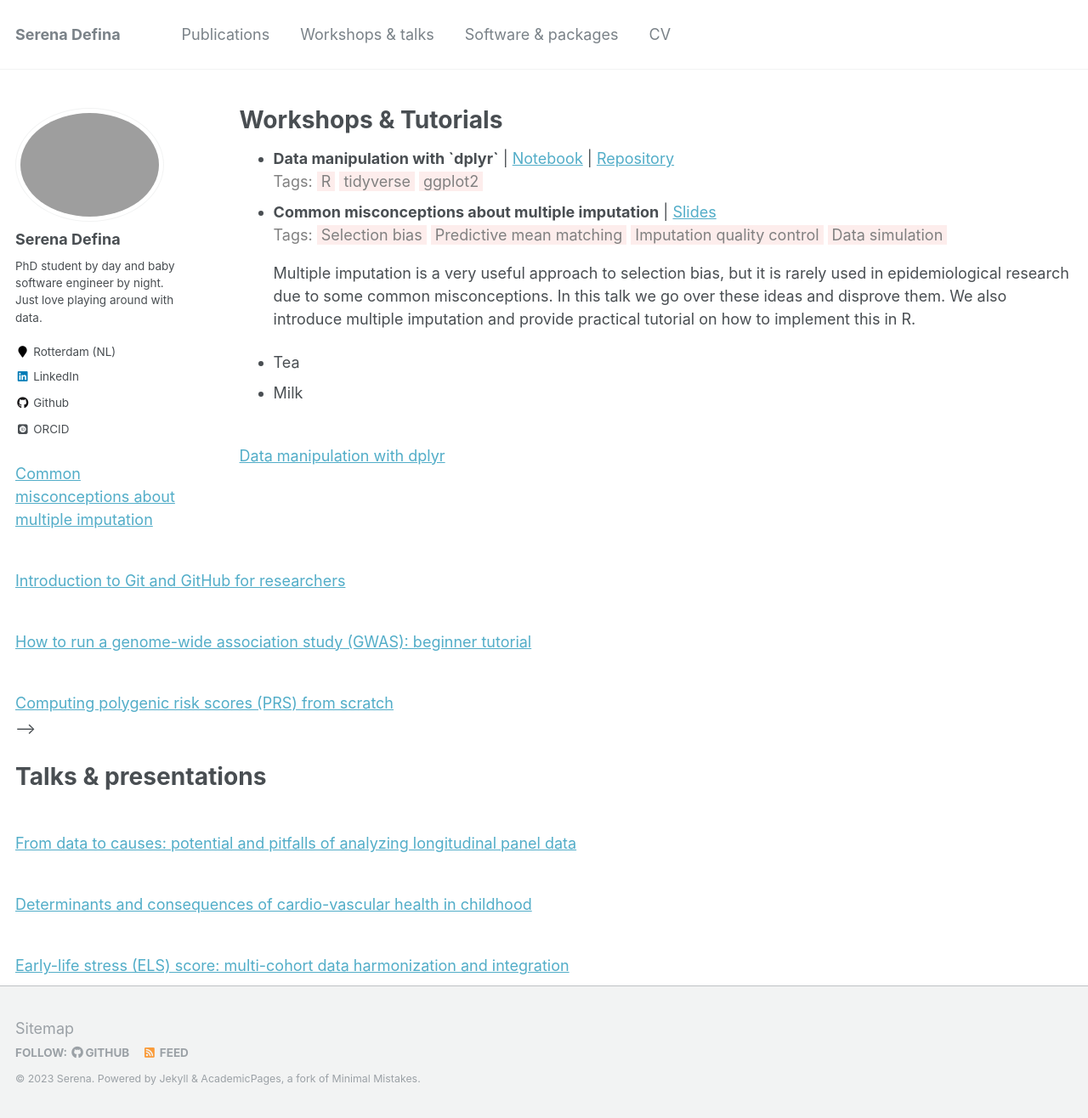
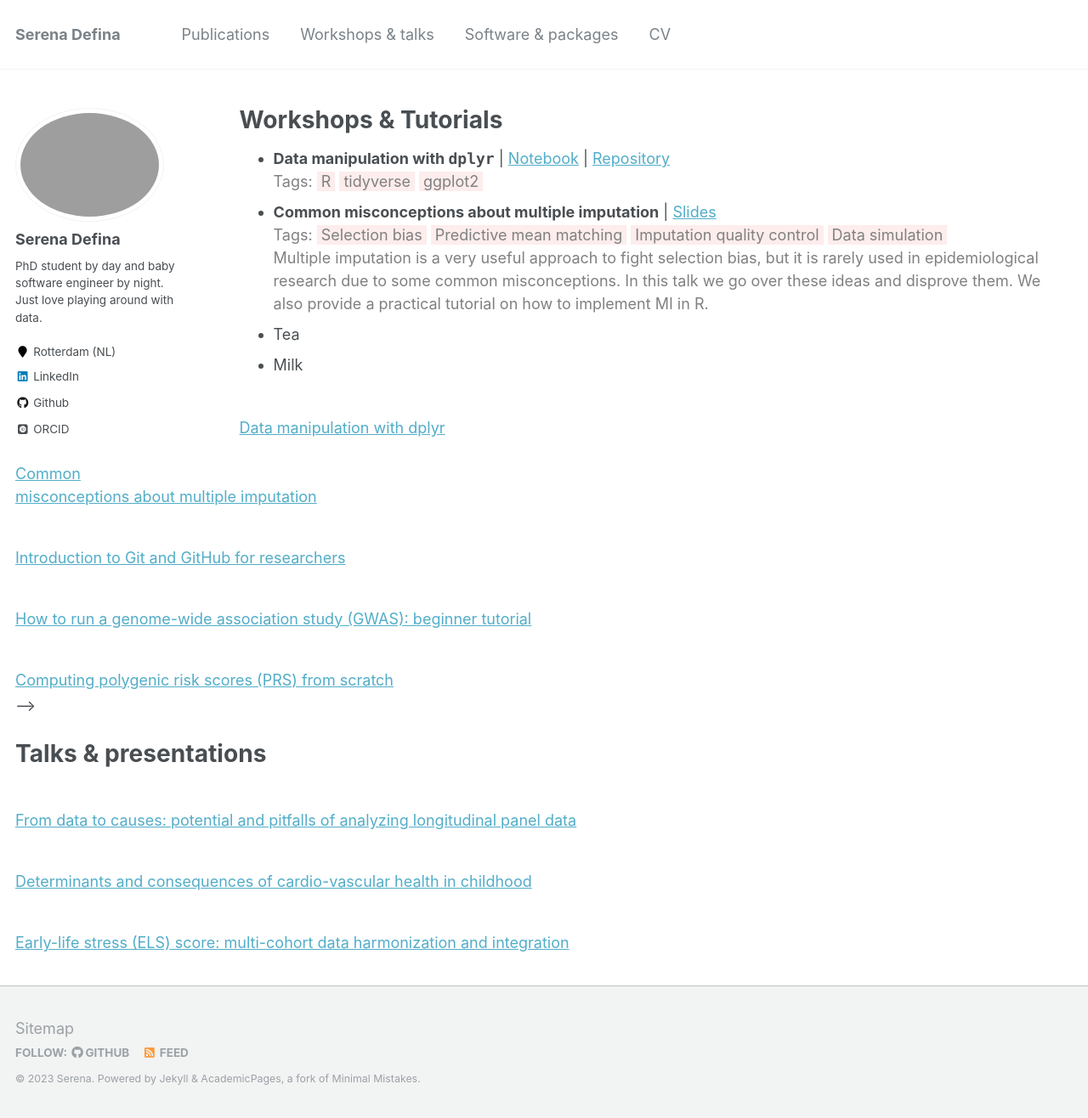
Before and after one commit to SereDef/seredef.github.io, a Jekyll site: the page built from _pages/talks.html, in a window 1280 px wide and 1316 px high. Shown: the whole window at 85% size. Built offline with Jekyll 4.4.1, drawn with Linux system fonts in a browser that asks for light colours; some web fonts are replaced.

Commit message:
restructure tutorials

```diff
--- a/_pages/talks.html
+++ b/_pages/talks.html
@@ -6,7 +6,7 @@ author_profile: true
 ---
 
 <ul>
-  <li><b>Data manipulation with `dplyr`</b>
+  <li><b>Data manipulation with <code>dplyr</code></b>
     | <a href="/files/dplyr_tutorial.html">Notebook</a> | <a href="https://github.com/SereDef/GenR-PRS-calculation">Repository</a>
     <br>
     <mark style="padding:1px 0px; background-color:#ffffff; color:grey"> Tags: </mark>
@@ -14,15 +14,15 @@ author_profile: true
     <mark style="padding:1px 5px; background-color:#fdedec; color:grey"> tidyverse</mark>
     <mark style="padding:1px 5px; background-color:#fdedec; color:grey"> ggplot2</mark>
   </li>
-  <li><b>Common misconceptions about multiple imputation</b> | <a href="files/common_misconceptions_MI.pdf">Slides</a><br>
+  <li><b>Common misconceptions about multiple imputation</b> | <a href="/files/common_misconceptions_MI.pdf">Slides</a><br>
     <mark style="padding:1px 0px; background-color:#ffffff; color:grey"> Tags: </mark>
     <mark style="padding:1px 5px; background-color:#fdedec; color:grey"> Selection bias</mark>
     <mark style="padding:1px 5px; background-color:#fdedec; color:grey"> Predictive mean matching</mark>
     <mark style="padding:1px 5px; background-color:#fdedec; color:grey"> Imputation quality control</mark>
-    <mark style="padding:1px 5px; background-color:#fdedec; color:grey"> Data simulation</mark>
-    <p>Multiple imputation is a very useful approach to selection bias, but it is rarely used in epidemiological research due to
-some common misconceptions. In this talk we go over these ideas and disprove them. We also introduce multiple imputation
-and provide practical tutorial on how to implement this in R.</p>
+    <mark style="padding:1px 5px; background-color:#fdedec; color:grey"> Data simulation</mark><br>
+    <mark style="padding:1px 0px; background-color:#ffffff; color:grey"> Multiple imputation is a very useful approach to
+      fight selection bias, but it is rarely used in epidemiological research due to some common misconceptions. In this
+      talk we go over these ideas and disprove them. We also provide a practical tutorial on how to implement MI in R. </mark>
   </li>
   <li>Tea</li>
   <li>Milk</li>
```
